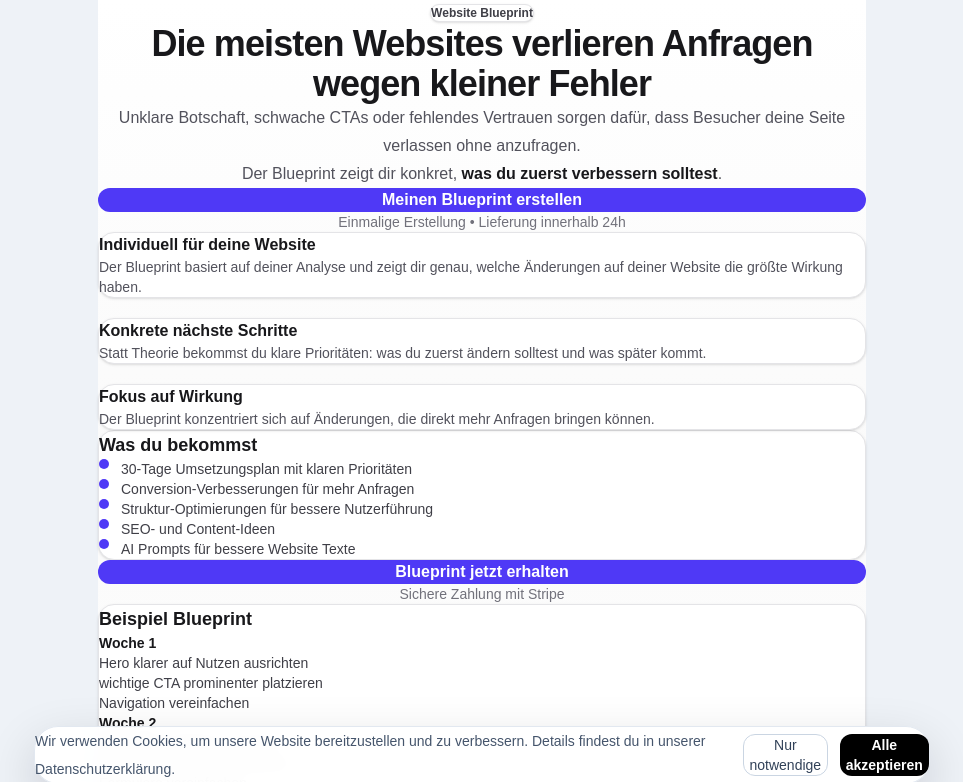
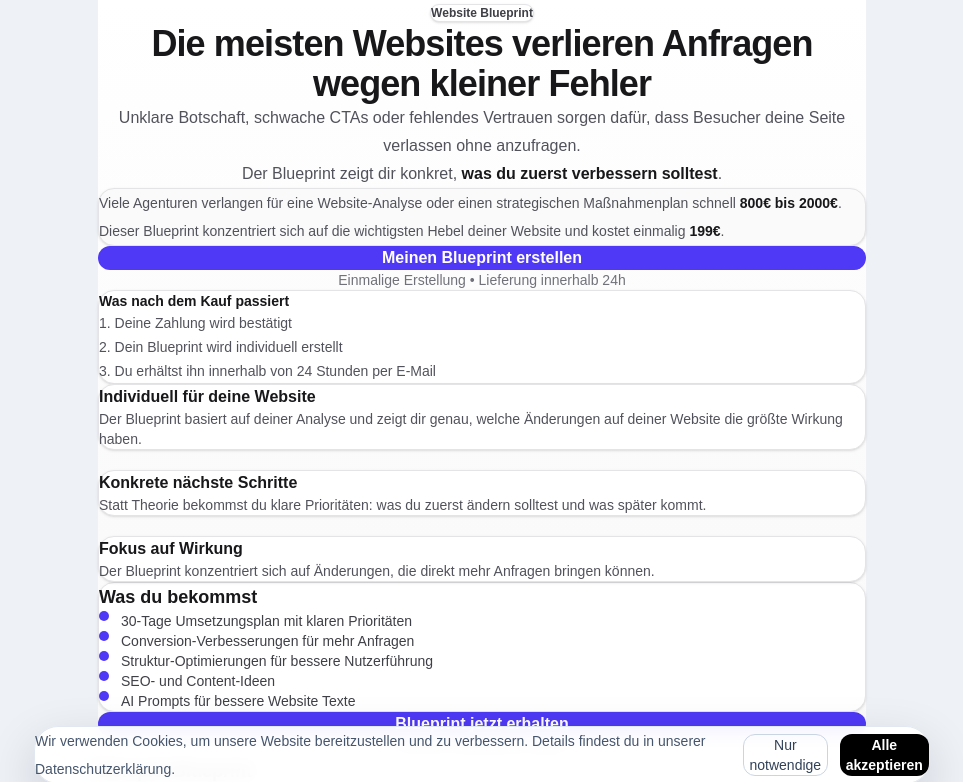
Before and after one commit to robertpetrovic87-code/Digitalstruktur, a Next.js app: page /blueprint in a window 1280 px wide. Shown: the top 782 px of the page, without its empty margins (158-1121 px from the left). Built offline with nearby package versions, Linux system fonts and the light colour scheme.

Commit message:
fix blueprint prompt usage_guide

```diff
--- a/app/blueprint/BlueprintClient.tsx
+++ b/app/blueprint/BlueprintClient.tsx
@@ -83,6 +83,14 @@ Der Blueprint zeigt dir konkret,
 
 {/* CTA 1 */}
 
+<div className="mt-10 rounded-2xl border border-zinc-200 bg-zinc-50 p-5 text-sm leading-7 text-zinc-600 shadow-sm">
+  Viele Agenturen verlangen für eine Website-Analyse oder einen strategischen
+  Maßnahmenplan schnell <strong className="text-zinc-900">800€ bis 2000€</strong>.
+  <br />
+  Dieser Blueprint konzentriert sich auf die wichtigsten Hebel deiner Website und
+  kostet einmalig <strong className="text-zinc-900">199€</strong>.
+</div>
+
 <button
 onClick={handleCheckout}
 disabled={loading}
@@ -95,6 +103,17 @@ className="mt-10 w-full rounded-2xl bg-indigo-600 px-6 py-4 text-base font-semib
 Einmalige Erstellung • Lieferung innerhalb 24h
 </div>
 
+<div className="mt-6 rounded-2xl border border-zinc-200 bg-white p-5 shadow-sm">
+  <div className="text-sm font-semibold text-zinc-900">
+    Was nach dem Kauf passiert
+  </div>
+
+  <ul className="mt-3 space-y-2 text-sm leading-6 text-zinc-600">
+    <li>1. Deine Zahlung wird bestätigt</li>
+    <li>2. Dein Blueprint wird individuell erstellt</li>
+    <li>3. Du erhältst ihn innerhalb von 24 Stunden per E-Mail</li>
+  </ul>
+</div>
 {/* VALUE */}
 
 <div className="mt-14 grid gap-5">
```
